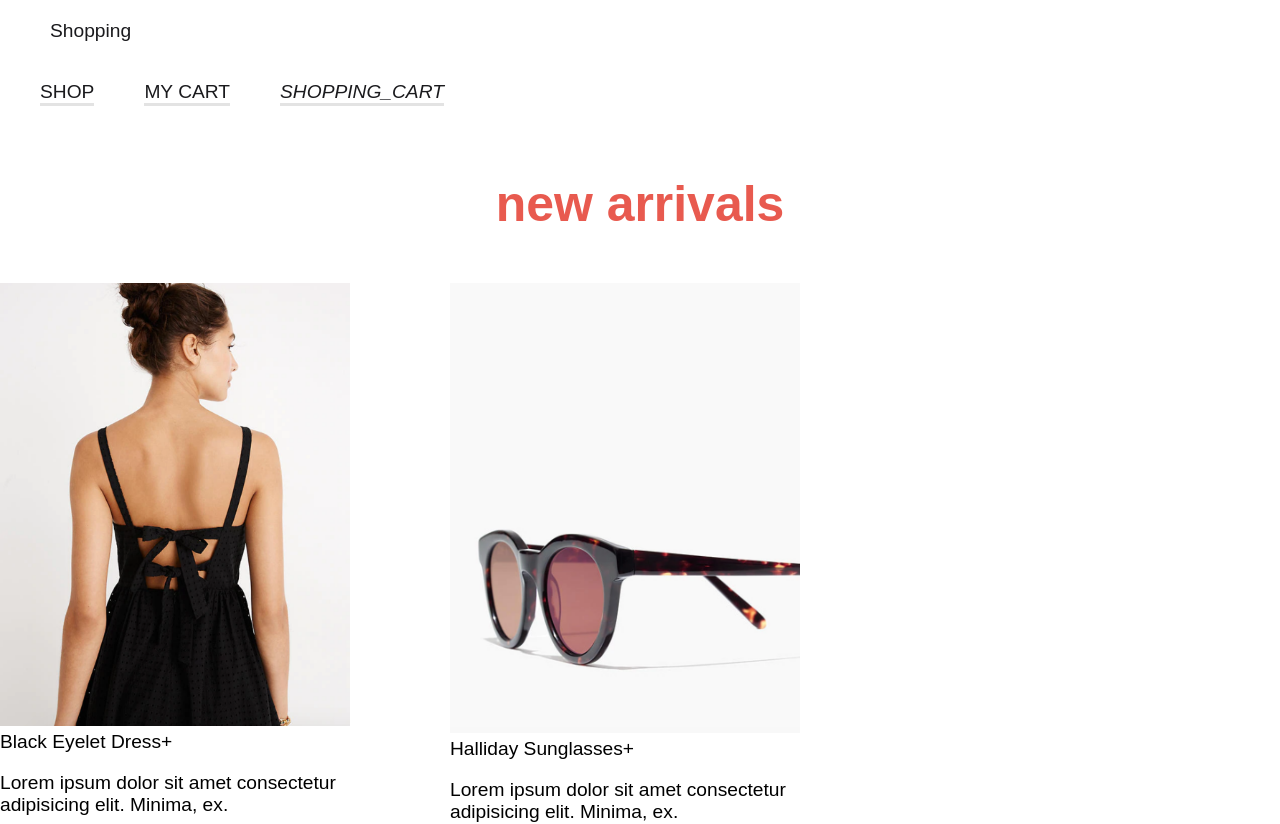
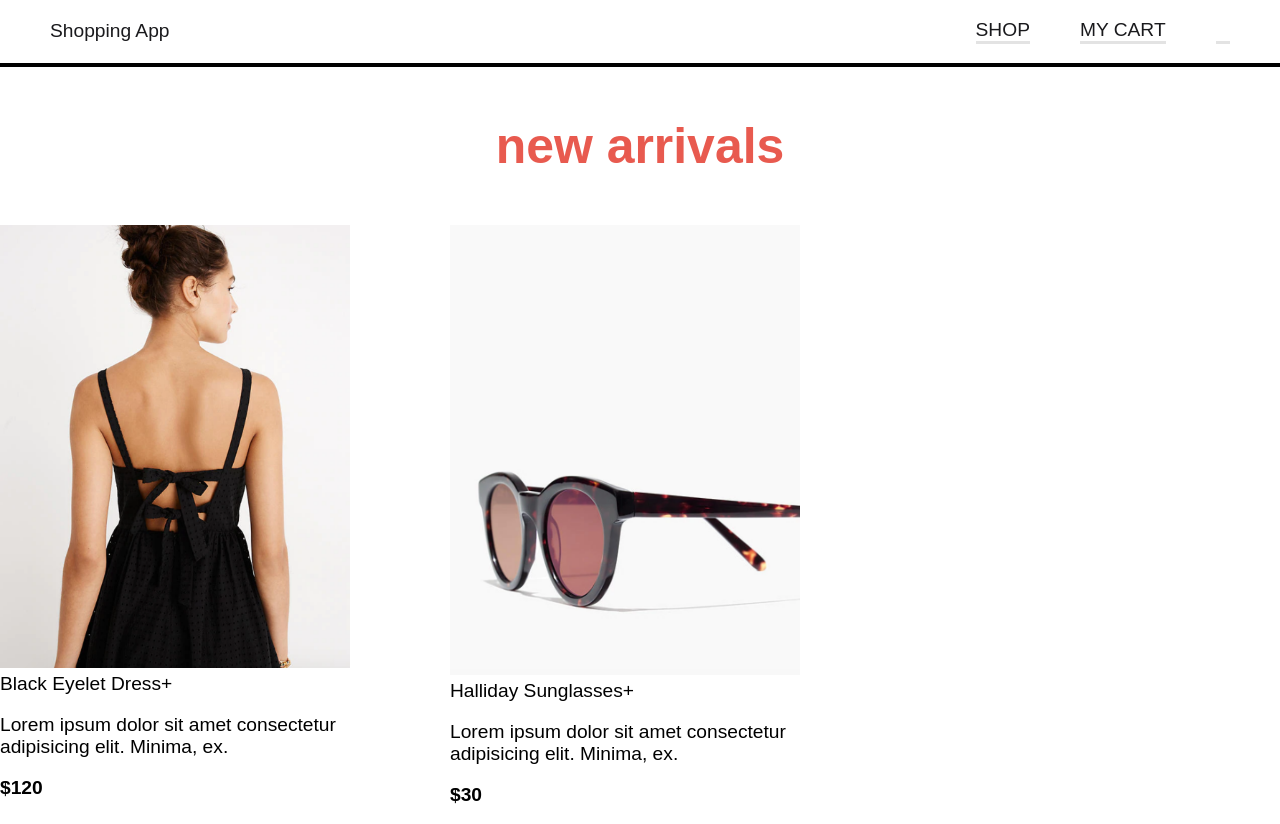
Before and after one commit to jenna-m/redux-co, a React (Create React App) app: page / in a window 1280 px wide. Shown: the top 824 px of the page. Built offline with nearby package versions, Linux system fonts and the light colour scheme.

Commit message:
Update Navbar.js

```diff
--- a/src/components/Navbar.js
+++ b/src/components/Navbar.js
@@ -9,14 +9,14 @@
     render() {
         return(
             <HashRouter>
-                <nav className="nav-wrapper">
-                    <div className="container">
-                        <Link to="/" className="brand-logo">Shopping</Link>
+                <nav className="navbar">
+                    <div className="nav-container">
+                        <Link to="/" className="brand-logo">Shopping App</Link>
 
                         <ul className="menu">
                             <li><NavLink to="/">Shop</NavLink></li>
                             <li><NavLink to="/cart">My Cart</NavLink></li>
-                            <li><NavLink to="/cart"><i className="material-icons">shopping_cart</i></NavLink></li>
+                            <li><NavLink to="/cart"><i class="fas fa-shopping-cart"></i></NavLink></li>
                         </ul>
                     </div>
                 </nav>
```
